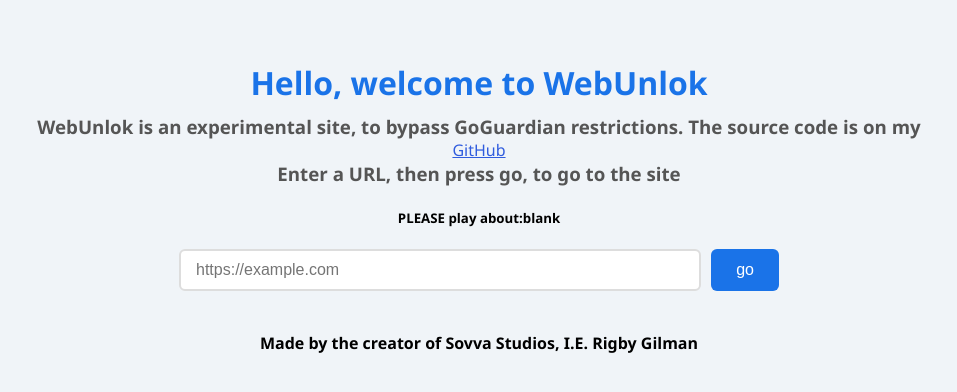
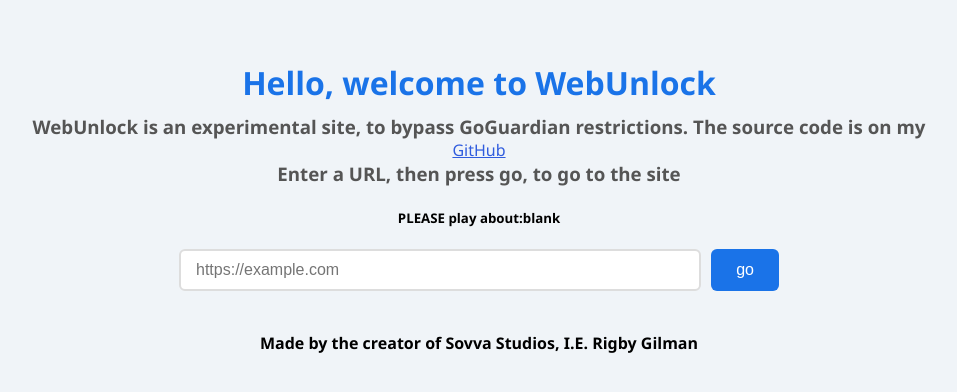
Before and after one commit to rigbygilman/WebUnlock, a plain HTML site: page index.html in a window 1280 px wide. Shown: the whole page, without its empty margins (161-1118 px from the left). Drawn offline with Linux system fonts and the light colour scheme.

Commit message:
Update index.html

```diff
--- a/index.html
+++ b/index.html
@@ -99,8 +99,8 @@
   </style>
 </head>
 <body>
-  <h1>Hello, welcome to WebUnlok</h1>
-  <h3>WebUnlok is an experimental site, to bypass GoGuardian restrictions. The source code is on my</h3> <a href="https://github.com/rigbygilman/WebUnlok">GitHub</a>
+  <h1>Hello, welcome to WebUnlock</h1>
+  <h3>WebUnlock is an experimental site, to bypass GoGuardian restrictions. The source code is on my</h3> <a href="https://github.com/rigbygilman/WebUnlok">GitHub</a>
   <h3>Enter a URL, then press go, to go to the site</h3>
   <h5>PLEASE play about:blank</h5>
 
```
